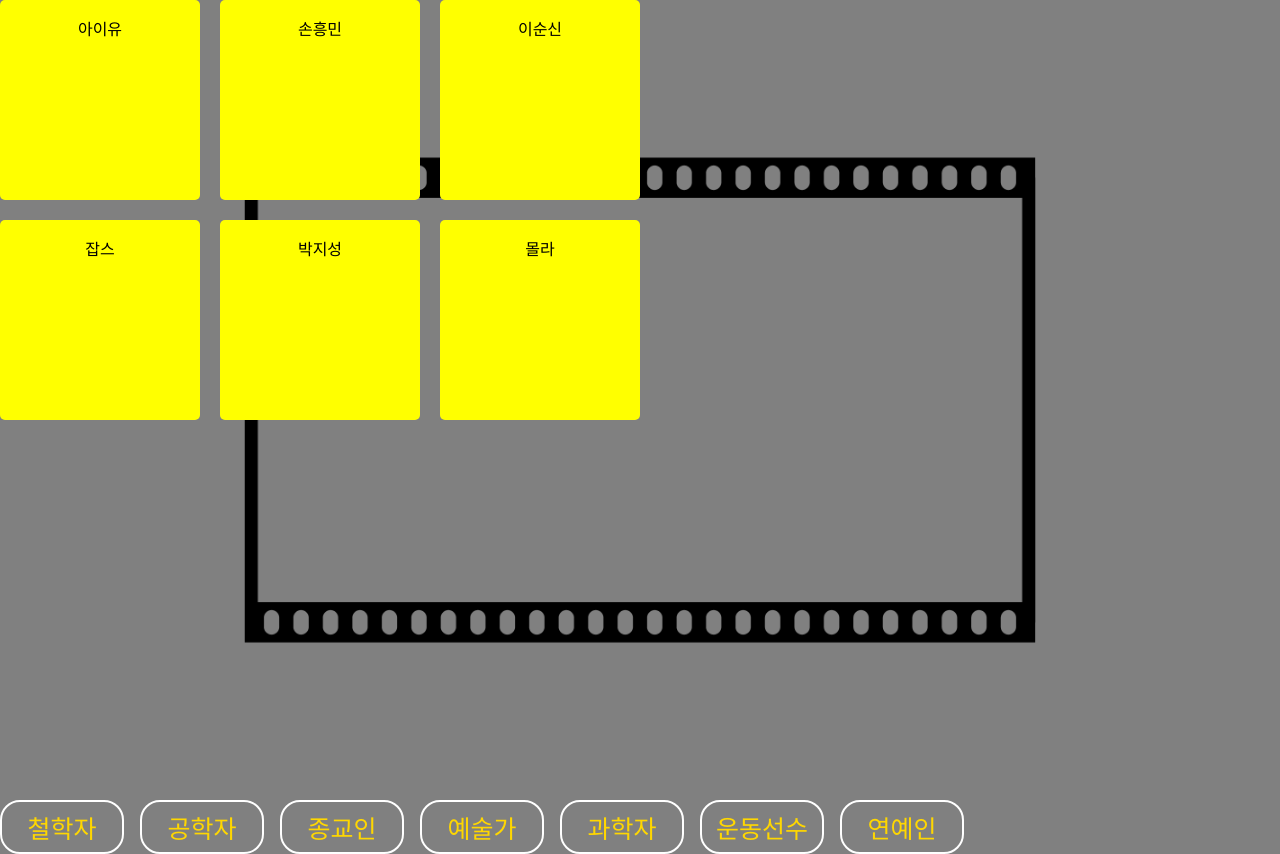
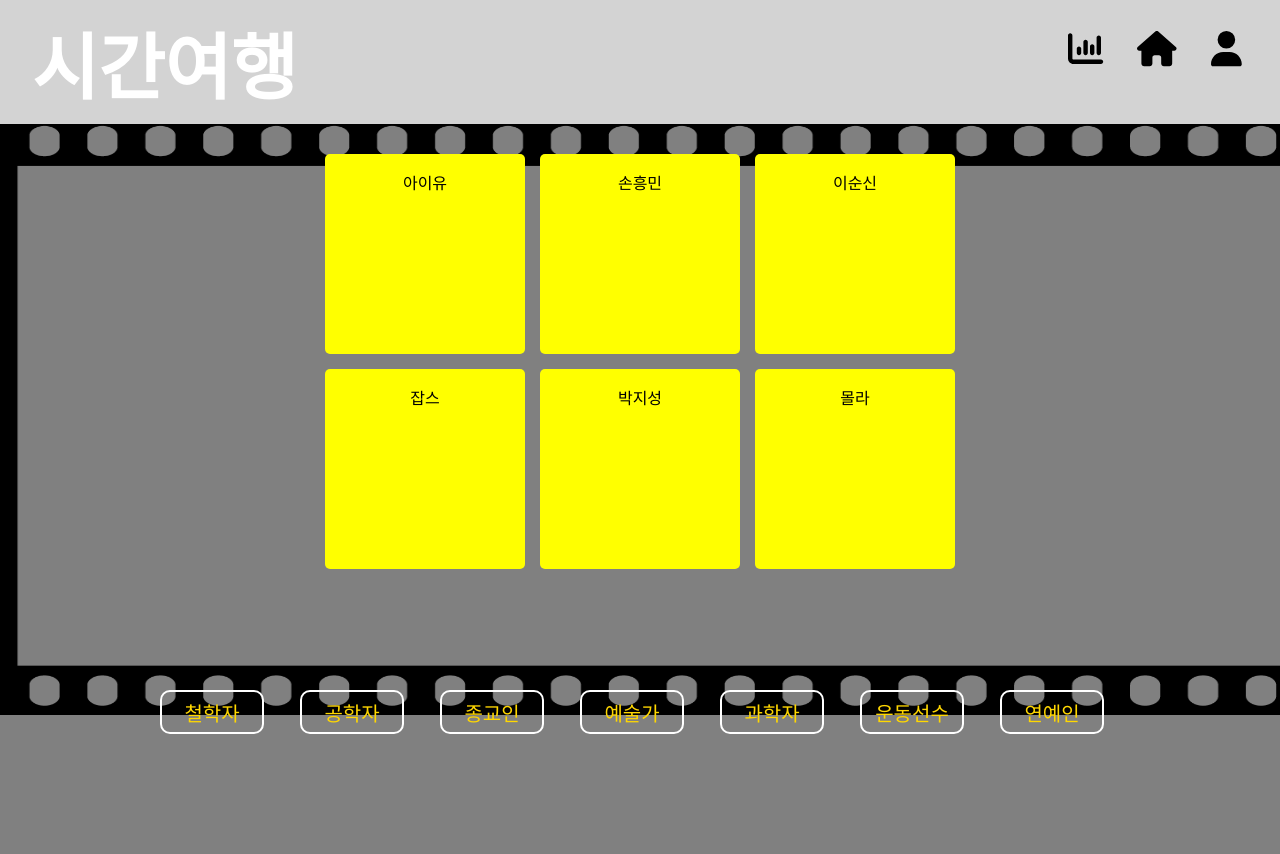
Before and after one commit to SoHotHackathon/timetraveler, a React (Create React App) app: page /MainPage in a window 1280 px wide. After the commit the page ends 800 px from the top, so only its background shows below. Built offline with nearby package versions, Linux system fonts and the light colour scheme.

Commit message:
main 또 수정

```diff
--- a/src/pages/MainPage/CategoryBox/CategoryBox.scss
+++ b/src/pages/MainPage/CategoryBox/CategoryBox.scss
@@ -1,9 +1,9 @@
 .categorybox {
-  height: 50px;
-  width: 120px;
+  height: 40px;
+  width: 100px;
   border: 2px solid white;
-  border-radius: 20px;
-  font-size: 25px;
+  border-radius: 10px;
+  font-size: 20px;
   color: gold;
   display: flex;
   align-items: center;
--- a/src/pages/MainPage/MainPage.js
+++ b/src/pages/MainPage/MainPage.js
@@ -6,8 +6,8 @@ import CategoryBox from './CategoryBox/CategoryBox';
 
 function MainPage() {
   return (
-    <div>
-      {/* <Header /> */}
+    <div className='FullPage'>
+      <Header />
       <div className='MainPage'>
         <div className='container'>
           <Box name="아이유" />
--- a/src/pages/MainPage/MainPage.scss
+++ b/src/pages/MainPage/MainPage.scss
@@ -1,22 +1,34 @@
+.FullPage {
   .MainPage {
-  height: 100vh;
+    // height: 100vh;
     width: 100vw;
     background-image: url(background-film.png);
     background-color: gray;
-  background-size: 900px;
-  background-position: center;
+    background-size: 1550px 600px;
+    background-position-x: -7px;
+    background-position-y: 115px;
     background-repeat: no-repeat;
+    padding-bottom: 13%;
+
     .container {
       display: grid;
       grid-template-columns: repeat(3, 200px);
       grid-template-rows: repeat(2, 200px);
       height: 100%;
-    gap: 20px;
+      gap: 15px;
+      justify-content: center;
+      align-items: center;
+      padding-top: 12%;
     }
 
     .category-list {
       display: grid;
       grid-template-columns: repeat(7, 120px);
       gap: 20px;
+      position: fixed;
+      bottom: 11%;
+      left: 50%;
+      transform: translate(-50%, 50%);
     }
   }
+}
```
Also changed, not shown: src/pages/MainPage/background-film.png. Lines whose indentation alone changed are shown as unchanged.
